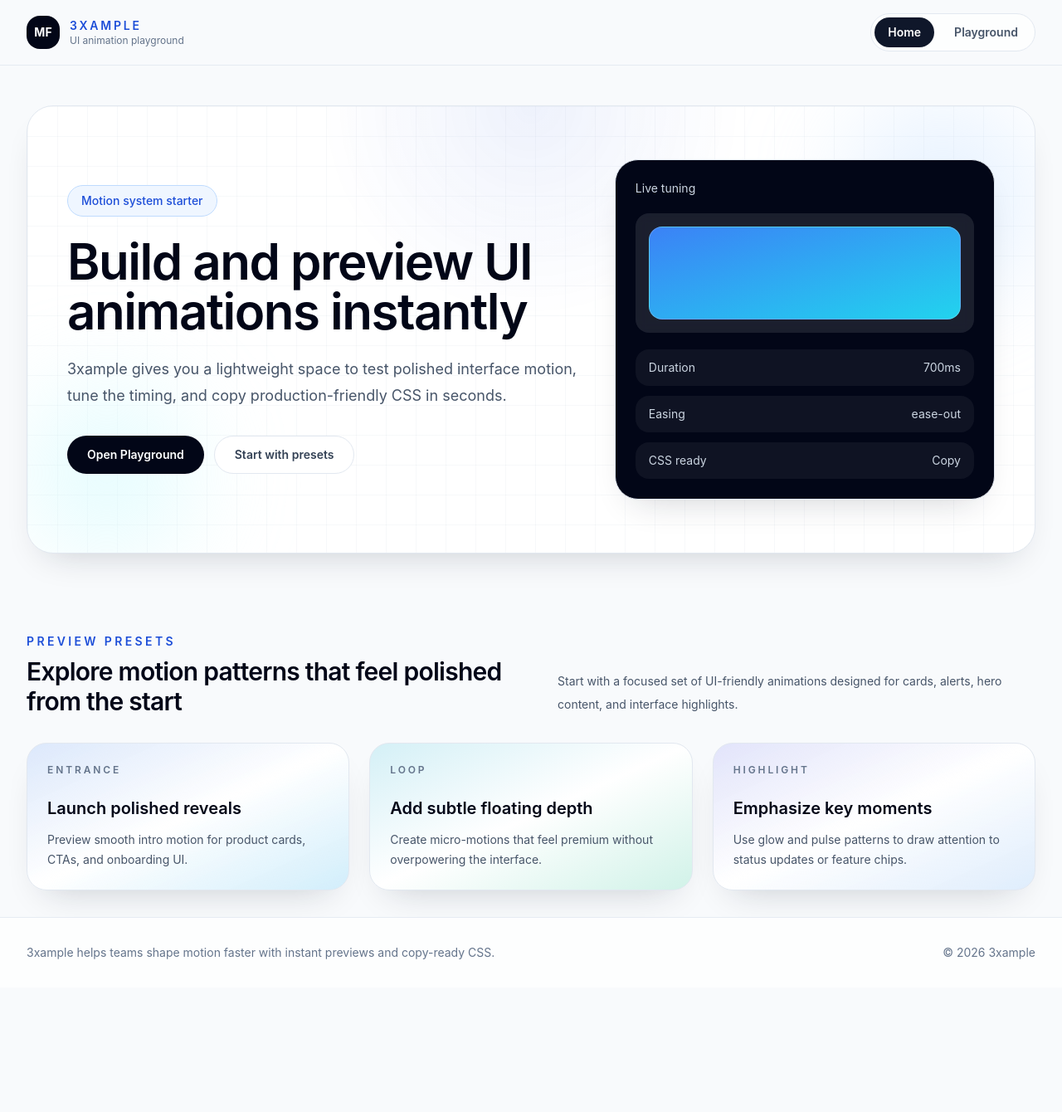
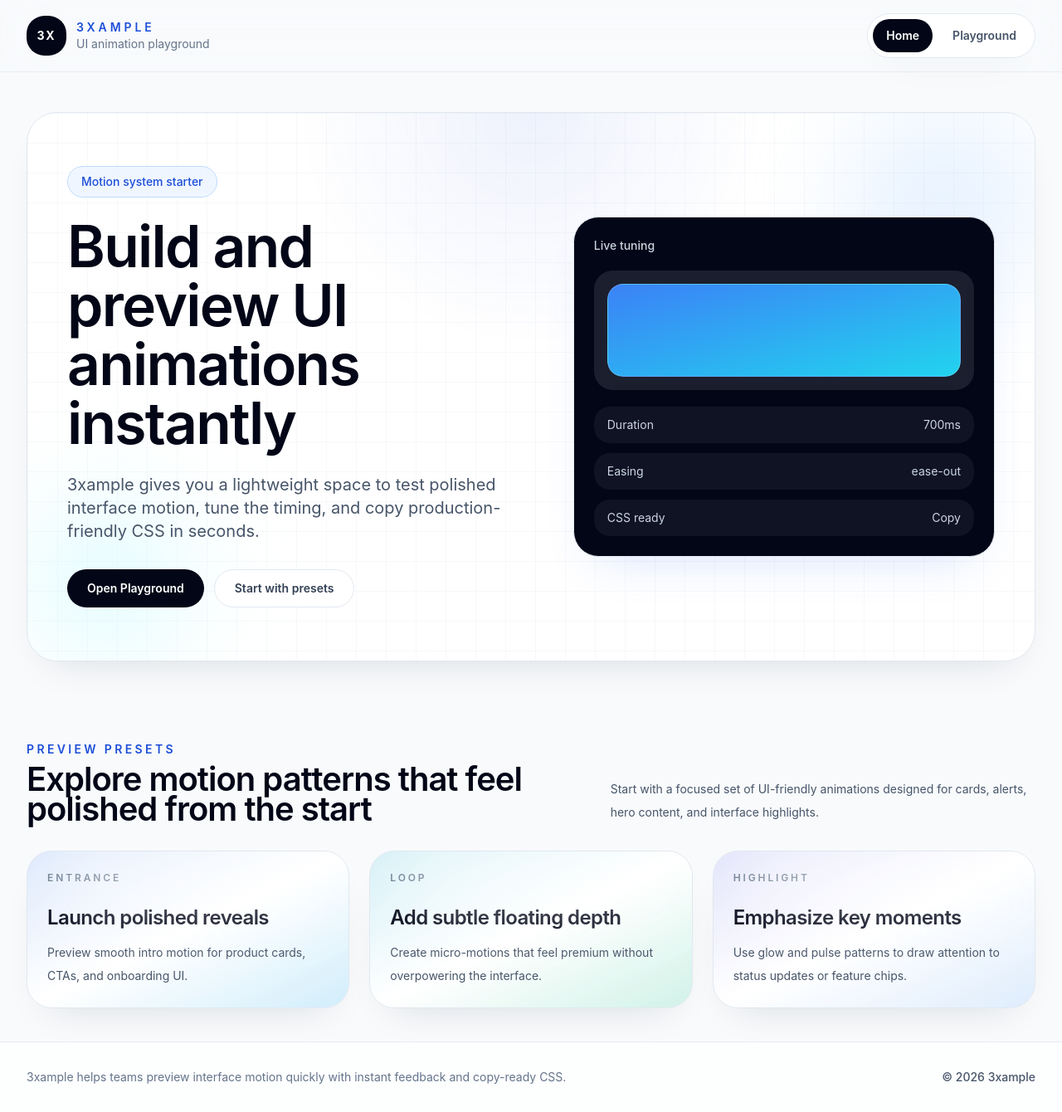
Before and after one commit to ankygautam/3xample, a React (Vite) app: page / in a window 1280 px wide. Shown: the whole page at 83% size. Before the commit the page ends 1190 px from the top, so only its background shows below. Built offline with nearby package versions, Linux system fonts and the light colour scheme; the HTML template or start-up script is replaced by a standard one.

Commit message:
Polish 3xample frontend

```diff
--- a/src/App.tsx
+++ b/src/App.tsx
@@ -10,7 +10,7 @@ function App() {
     <div className="flex min-h-screen flex-col bg-slate-50 text-slate-950">
       <style>{animationOptions.map((animation) => animation.keyframes).join('\n\n')}</style>
       <Navbar />
-      <main className="mx-auto w-full max-w-7xl flex-1 px-4 sm:px-6 lg:px-8">
+      <main className="mx-auto w-full max-w-[1440px] flex-1 px-4 sm:px-6 lg:px-8">
         <Routes>
           <Route path="/" element={<HomePage />} />
           <Route path="/playground" element={<PlaygroundPage />} />
--- a/src/components/AnimatedPreviewCard.tsx
+++ b/src/components/AnimatedPreviewCard.tsx
@@ -17,12 +17,13 @@ export function AnimatedPreviewCard({
 }: AnimatedPreviewCardProps) {
   return (
     <article
-      className={`rounded-3xl border border-slate-200 bg-gradient-to-br ${accentClassName} p-6 shadow-soft`}
+      className={`group relative overflow-hidden rounded-[1.9rem] border border-slate-200 bg-gradient-to-br ${accentClassName} p-6 shadow-panel transition hover:-translate-y-1 hover:shadow-lift`}
       style={animationStyle}
     >
+      <div className="absolute inset-x-6 top-0 h-16 rounded-b-full bg-white/60 blur-2xl" />
       <p className="text-xs font-semibold tracking-[0.24em] text-slate-500 uppercase">{eyebrow}</p>
-      <h3 className="mt-6 text-xl font-semibold text-slate-950">{title}</h3>
-      <p className="mt-3 text-sm leading-6 text-slate-600">{description}</p>
+      <h3 className="mt-6 text-2xl font-semibold tracking-tight text-slate-950">{title}</h3>
+      <p className="mt-3 max-w-sm text-sm leading-7 text-slate-600">{description}</p>
     </article>
   );
 }
--- a/src/components/Footer.tsx
+++ b/src/components/Footer.tsx
@@ -1,9 +1,12 @@
 export function Footer() {
   return (
     <footer className="border-t border-slate-200/80 bg-white/80">
-      <div className="mx-auto flex max-w-7xl flex-col gap-2 px-4 py-8 text-sm text-slate-500 sm:flex-row sm:items-center sm:justify-between sm:px-6 lg:px-8">
-        <p>3xample helps teams shape motion faster with instant previews and copy-ready CSS.</p>
-        <p>&copy; {new Date().getFullYear()} 3xample</p>
+      <div className="mx-auto flex max-w-[1440px] flex-col gap-3 px-4 py-8 text-sm text-slate-500 sm:flex-row sm:items-center sm:justify-between sm:px-6 lg:px-8">
+        <p className="max-w-2xl">
+          3xample helps teams preview interface motion quickly with instant feedback and copy-ready
+          CSS.
+        </p>
+        <p className="font-medium text-slate-600">&copy; {new Date().getFullYear()} 3xample</p>
       </div>
     </footer>
   );
--- a/src/components/Navbar.tsx
+++ b/src/components/Navbar.tsx
@@ -1,29 +1,29 @@
 import { NavLink } from 'react-router-dom';
 
 const navLinkClass = ({ isActive }: { isActive: boolean }) =>
-  `rounded-full px-4 py-2 text-sm font-semibold transition ${
+  `rounded-full px-4 py-2.5 text-sm font-semibold transition ${
     isActive
-      ? 'bg-slate-900 text-white shadow-soft'
+      ? 'bg-slate-950 text-white shadow-lift'
       : 'text-slate-600 hover:bg-white hover:text-slate-950'
   }`;
 
 export function Navbar() {
   return (
-    <header className="sticky top-0 z-50 border-b border-slate-200/80 bg-slate-50/90 backdrop-blur-xl">
-      <div className="mx-auto flex max-w-7xl items-center justify-between px-4 py-4 sm:px-6 lg:px-8">
-        <NavLink to="/" className="flex items-center gap-3">
-          <div className="flex h-10 w-10 items-center justify-center rounded-2xl bg-slate-950 text-sm font-bold text-white">
-            MF
+    <header className="sticky top-0 z-50 border-b border-slate-200/70 bg-slate-50/88 backdrop-blur-xl">
+      <div className="mx-auto flex max-w-[1440px] items-center justify-between px-4 py-4 sm:px-6 lg:px-8">
+        <NavLink to="/" className="group flex items-center gap-3">
+          <div className="flex h-12 w-12 items-center justify-center rounded-[1.35rem] bg-slate-950 text-sm font-bold tracking-[0.14em] text-white shadow-soft transition group-hover:-translate-y-0.5 group-hover:shadow-lift">
+            3X
           </div>
           <div>
-            <p className="text-sm font-semibold tracking-[0.2em] text-blue-700 uppercase">
+            <p className="text-sm font-semibold tracking-[0.28em] text-blue-700 uppercase">
               3xample
             </p>
-            <p className="text-xs text-slate-500">UI animation playground</p>
+            <p className="text-sm text-slate-500">UI animation playground</p>
           </div>
         </NavLink>
 
-        <nav className="flex items-center gap-2 rounded-full border border-slate-200 bg-white/80 p-1 shadow-soft">
+        <nav className="flex items-center gap-2 rounded-full border border-slate-200 bg-white/90 p-1.5 shadow-soft">
           <NavLink to="/" className={navLinkClass} end>
             Home
           </NavLink>
--- a/src/index.css
+++ b/src/index.css
@@ -20,7 +20,8 @@ body {
   margin: 0;
   min-width: 320px;
   background:
-    radial-gradient(circle at top, rgba(191, 219, 254, 0.45), transparent 28%),
+    radial-gradient(circle at top, rgba(191, 219, 254, 0.48), transparent 26%),
+    radial-gradient(circle at 20% 20%, rgba(224, 242, 254, 0.7), transparent 24%),
     linear-gradient(180deg, #f8fafc 0%, #f8fafc 100%);
 }
 
@@ -39,6 +40,33 @@ textarea {
   font: inherit;
 }
 
+button,
+a,
+input,
+select,
+textarea {
+  -webkit-tap-highlight-color: transparent;
+}
+
+button:focus-visible,
+a:focus-visible,
+input:focus-visible,
+select:focus-visible,
+textarea:focus-visible {
+  outline: 3px solid rgba(59, 130, 246, 0.24);
+  outline-offset: 2px;
+}
+
+input[type='number']::-webkit-outer-spin-button,
+input[type='number']::-webkit-inner-spin-button {
+  -webkit-appearance: none;
+  margin: 0;
+}
+
+input[type='number'] {
+  -moz-appearance: textfield;
+}
+
 ::selection {
   background: rgba(29, 78, 216, 0.14);
   color: #0f172a;
--- a/src/pages/HomePage.tsx
+++ b/src/pages/HomePage.tsx
@@ -7,7 +7,7 @@ const previewAnimations = [
     title: 'Launch polished reveals',
     description: 'Preview smooth intro motion for product cards, CTAs, and onboarding UI.',
     animationStyle: {
-      animation: 'threeXampleFadeIn 0.9s ease-out both',
+      animation: 'three-xample-fade-in 0.9s ease-out both',
     },
     accentClassName: 'from-blue-500/15 via-white to-sky-400/20',
   },
@@ -16,7 +16,7 @@ const previewAnimations = [
     title: 'Add subtle floating depth',
     description: 'Create micro-motions that feel premium without overpowering the interface.',
     animationStyle: {
-      animation: 'threeXampleSlideUp 0.85s cubic-bezier(0.22, 1, 0.36, 1) both',
+      animation: 'three-xample-slide-up 0.85s ease-out both',
     },
     accentClassName: 'from-cyan-500/15 via-white to-emerald-400/20',
   },
@@ -25,7 +25,7 @@ const previewAnimations = [
     title: 'Emphasize key moments',
     description: 'Use glow and pulse patterns to draw attention to status updates or feature chips.',
     animationStyle: {
-      animation: 'threeXampleBounce 1.4s ease infinite',
+      animation: 'three-xample-bounce 1.4s ease infinite',
     },
     accentClassName: 'from-indigo-500/15 via-white to-blue-300/25',
   },
@@ -33,21 +33,21 @@ const previewAnimations = [
 
 export function HomePage() {
   return (
-    <div className="space-y-20 pb-8 pt-8 sm:space-y-24 sm:pt-12">
-      <section className="relative overflow-hidden rounded-[2rem] border border-slate-200 bg-white px-6 py-12 shadow-soft sm:px-10 lg:px-12 lg:py-16">
+    <div className="space-y-20 pb-10 pt-8 sm:space-y-24 sm:pt-12">
+      <section className="relative overflow-hidden rounded-[2.3rem] border border-slate-200 bg-white px-6 py-12 shadow-panel sm:px-10 lg:px-12 lg:py-16">
         <div className="absolute inset-0 bg-grid-fade bg-grid-pattern opacity-60" />
         <div className="absolute right-0 top-0 h-56 w-56 rounded-full bg-blue-200/40 blur-3xl" />
         <div className="absolute bottom-0 left-0 h-48 w-48 rounded-full bg-cyan-100/60 blur-3xl" />
 
-        <div className="relative grid items-center gap-10 lg:grid-cols-[1.15fr_0.85fr]">
+        <div className="relative grid items-center gap-12 lg:grid-cols-[1.05fr_0.95fr]">
           <div className="max-w-2xl">
-            <div className="inline-flex items-center gap-2 rounded-full border border-blue-200 bg-blue-50 px-4 py-2 text-sm font-medium text-blue-700">
+            <div className="inline-flex items-center gap-2 rounded-full border border-blue-200 bg-blue-50/90 px-4 py-2 text-sm font-medium text-blue-700">
               Motion system starter
             </div>
-            <h1 className="mt-6 max-w-3xl text-4xl font-semibold tracking-tight text-slate-950 sm:text-5xl lg:text-6xl">
+            <h1 className="mt-6 max-w-3xl text-4xl font-semibold tracking-tight text-slate-950 sm:text-5xl lg:text-[4.35rem] lg:leading-[1.02]">
               Build and preview UI animations instantly
             </h1>
-            <p className="mt-6 max-w-2xl text-lg leading-8 text-slate-600">
+            <p className="mt-6 max-w-2xl text-lg leading-8 text-slate-600 sm:text-xl">
               3xample gives you a lightweight space to test polished interface motion, tune the
               timing, and copy production-friendly CSS in seconds.
             </p>
@@ -55,13 +55,13 @@ export function HomePage() {
             <div className="mt-8 flex flex-col gap-3 sm:flex-row">
               <Link
                 to="/playground"
-                className="inline-flex items-center justify-center rounded-full bg-slate-950 px-6 py-3 text-sm font-semibold text-white transition hover:-translate-y-0.5 hover:bg-blue-700"
+                className="inline-flex items-center justify-center rounded-full bg-slate-950 px-6 py-3 text-sm font-semibold text-white transition hover:-translate-y-0.5 hover:bg-blue-700 hover:shadow-lift active:translate-y-0"
               >
                 Open Playground
               </Link>
               <Link
                 to="/playground"
-                className="inline-flex items-center justify-center rounded-full border border-slate-200 bg-white px-6 py-3 text-sm font-semibold text-slate-700 transition hover:border-slate-300 hover:text-slate-950"
+                className="inline-flex items-center justify-center rounded-full border border-slate-200 bg-white px-6 py-3 text-sm font-semibold text-slate-700 transition hover:-translate-y-0.5 hover:border-slate-300 hover:text-slate-950 active:translate-y-0"
               >
                 Start with presets
               </Link>
@@ -69,24 +69,24 @@ export function HomePage() {
           </div>
 
           <div className="grid gap-4 sm:grid-cols-2 lg:grid-cols-1">
-            <div className="rounded-[1.75rem] border border-slate-200 bg-slate-950 p-6 text-white shadow-soft">
-              <p className="text-sm text-slate-300">Live tuning</p>
-              <div className="mt-5 rounded-2xl bg-white/10 p-4 backdrop-blur">
+            <div className="rounded-[1.9rem] border border-slate-200 bg-slate-950 p-6 text-white shadow-lift">
+              <p className="text-sm font-medium text-slate-300">Live tuning</p>
+              <div className="mt-5 rounded-[1.4rem] bg-white/10 p-4 backdrop-blur">
                 <div
-                  className="h-28 rounded-2xl border border-white/20 bg-gradient-to-br from-blue-500 to-cyan-400"
-                  style={{ animation: 'threeXampleScaleIn 0.9s ease-out both' }}
+                  className="h-28 rounded-[1.2rem] border border-white/20 bg-gradient-to-br from-blue-500 to-cyan-400"
+                  style={{ animation: 'three-xample-scale-in 0.9s ease-out both' }}
                 />
               </div>
               <div className="mt-5 grid gap-3 text-sm text-slate-300">
-                <div className="flex items-center justify-between rounded-2xl bg-white/5 px-4 py-3">
+                <div className="flex items-center justify-between rounded-[1.2rem] bg-white/5 px-4 py-3">
                   <span>Duration</span>
                   <span>700ms</span>
                 </div>
-                <div className="flex items-center justify-between rounded-2xl bg-white/5 px-4 py-3">
+                <div className="flex items-center justify-between rounded-[1.2rem] bg-white/5 px-4 py-3">
                   <span>Easing</span>
                   <span>ease-out</span>
                 </div>
-                <div className="flex items-center justify-between rounded-2xl bg-white/5 px-4 py-3">
+                <div className="flex items-center justify-between rounded-[1.2rem] bg-white/5 px-4 py-3">
                   <span>CSS ready</span>
                   <span>Copy</span>
                 </div>
@@ -100,7 +100,7 @@ export function HomePage() {
         <div className="flex flex-col gap-3 sm:flex-row sm:items-end sm:justify-between">
           <div>
             <p className="text-sm font-semibold tracking-[0.24em] text-blue-700 uppercase">Preview presets</p>
-            <h2 className="mt-2 text-3xl font-semibold tracking-tight text-slate-950">
+            <h2 className="mt-2 text-3xl font-semibold tracking-tight text-slate-950 sm:text-[2.5rem]">
               Explore motion patterns that feel polished from the start
             </h2>
           </div>
--- a/src/pages/PlaygroundPage.tsx
+++ b/src/pages/PlaygroundPage.tsx
@@ -58,7 +58,7 @@ export function PlaygroundPage() {
   };
 
   return (
-    <div className="space-y-8 pb-8 pt-8 sm:space-y-10 sm:pt-12">
+    <div className="space-y-8 pb-10 pt-8 sm:space-y-10 sm:pt-12">
       <section className="flex flex-col gap-3">
         <p className="text-sm font-semibold tracking-[0.24em] text-blue-700 uppercase">
           Animation playground
@@ -76,7 +76,7 @@ export function PlaygroundPage() {
         </div>
       </section>
 
-      <section className="grid gap-6 xl:grid-cols-[280px_minmax(0,1fr)_340px]">
+      <section className="grid gap-6 lg:grid-cols-[280px_minmax(0,1fr)] xl:grid-cols-[280px_minmax(0,1fr)_360px]">
         <AnimationList
           animations={animationOptions}
           selectedAnimationId={selectedAnimationId}
@@ -89,7 +89,7 @@ export function PlaygroundPage() {
           previewKey={`${selectedAnimationId}-${duration}-${delay}-${easing}-${iterationCount}-${replayCount}`}
         />
 
-        <div className="grid gap-6">
+        <div className="grid gap-6 lg:col-span-2 xl:col-span-1">
           <ControlPanel
             duration={duration}
             delay={delay}
--- a/tailwind.config.ts
+++ b/tailwind.config.ts
@@ -12,7 +12,9 @@ export default {
         },
       },
       boxShadow: {
-        soft: '0 20px 45px -24px rgba(15, 23, 42, 0.24)',
+        soft: '0 20px 45px -24px rgba(15, 23, 42, 0.18)',
+        panel: '0 22px 50px -28px rgba(15, 23, 42, 0.16)',
+        lift: '0 26px 60px -30px rgba(37, 99, 235, 0.22)',
       },
       backgroundImage: {
         'grid-fade':
```
Also changed, not shown: src/components/AnimationList.tsx (+8 -6 lines), src/components/CodeOutputPanel.tsx (+4 -4 lines), src/components/ControlPanel.tsx (+4 -4 lines), src/components/PreviewPanel.tsx (+10 -6 lines).
